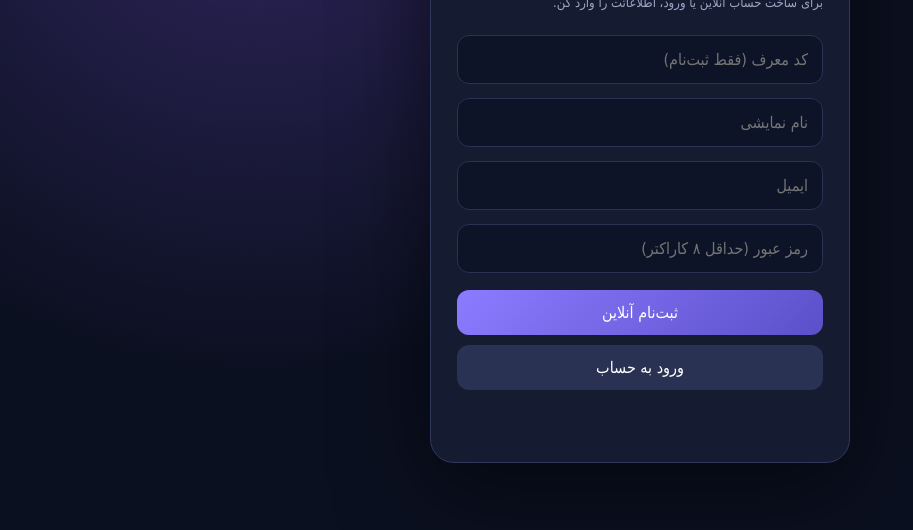
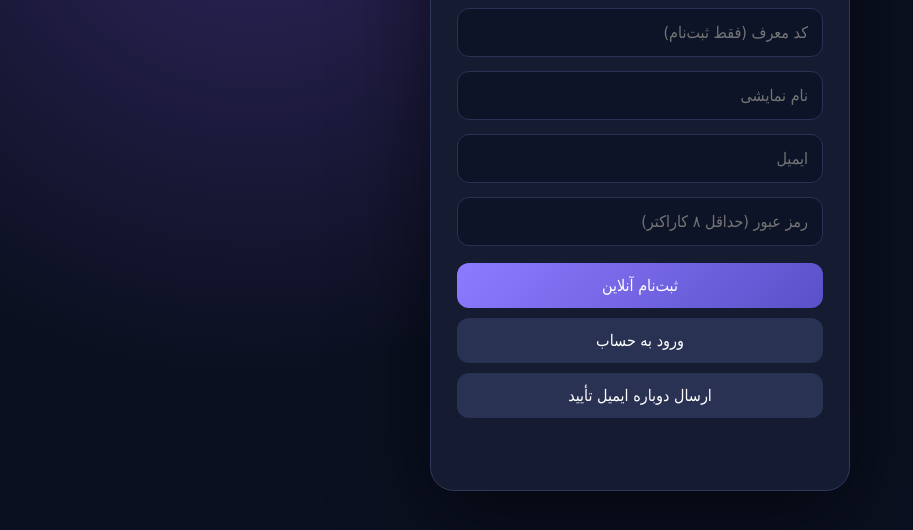
Before and after one commit to amirhosseinvalipoor888-code/moon-time, a plain HTML site: page index.html in a window 1280 px wide. Shown: the part 234-764 px from the top of the page, without its empty margins (0-913 px from the left). Drawn offline with nearby package versions, Linux system fonts and the light colour scheme.

Commit message:
Add resend confirmation email action

```diff
--- a/index.html
+++ b/index.html
@@ -10,7 +10,7 @@
 .auth{position:fixed;inset:0;z-index:20;background:radial-gradient(circle at 20% 10%,#30265e,transparent 42%),#0b1020;display:grid;place-items:center;padding:20px}.auth-card{width:min(420px,100%);background:#151b30;border:1px solid #30385b;border-radius:24px;padding:26px;box-shadow:0 25px 90px #0008}.auth-card h1{margin:8px 0;font-size:25px}.auth-card p{color:var(--muted);font-size:13px;line-height:1.9}.auth-card input{width:100%;margin:7px 0;padding:14px;border-radius:12px;border:1px solid var(--line);background:#0d1427;color:white;font:inherit}.auth-card button,.primary{width:100%;padding:13px;border:0;border-radius:12px;background:linear-gradient(135deg,#8c7bff,#5b50c9);color:white;font:inherit;margin-top:10px}.auth-error{color:#ff9baf!important;min-height:20px}.side-tools{display:flex;gap:7px;margin-top:14px}.side-tools button{flex:1;padding:10px 5px;font-size:11px}.chat-kind{font-size:9px;color:var(--cyan);margin-right:5px}.side .section{display:flex;justify-content:space-between;align-items:center}
 </style></head>
 <body>
-<div class="auth" id="authGate"><div class="auth-card"><div class="moon">☾</div><h1>Moon Time</h1><p>برای ساخت حساب آنلاین یا ورود، اطلاعاتت را وارد کن.</p><input id="inviteInput" placeholder="کد معرف (فقط ثبت‌نام)" autocomplete="off"><input id="regName" placeholder="نام نمایشی" maxlength="32"><input id="emailInput" type="email" placeholder="ایمیل"><input id="passwordInput" type="password" placeholder="رمز عبور (حداقل ۸ کاراکتر)"><button id="enterBtn">ثبت‌نام آنلاین</button><button id="loginBtn" style="background:#293252">ورود به حساب</button><p class="auth-error" id="authError"></p></div></div>
+<div class="auth" id="authGate"><div class="auth-card"><div class="moon">☾</div><h1>Moon Time</h1><p>برای ساخت حساب آنلاین یا ورود، اطلاعاتت را وارد کن.</p><input id="inviteInput" placeholder="کد معرف (فقط ثبت‌نام)" autocomplete="off"><input id="regName" placeholder="نام نمایشی" maxlength="32"><input id="emailInput" type="email" placeholder="ایمیل"><input id="passwordInput" type="password" placeholder="رمز عبور (حداقل ۸ کاراکتر)"><button id="enterBtn">ثبت‌نام آنلاین</button><button id="loginBtn" style="background:#293252">ورود به حساب</button><button id="resendBtn" style="background:#293252">ارسال دوباره ایمیل تأیید</button><p class="auth-error" id="authError"></p></div></div>
 <div class="app" id="appRoot"><aside class="side" id="side"><div class="brand"><div class="moon">☾</div><div><b>Moon Time</b><small>ارتباطی فراتر از مرزها</small></div></div><input class="search" id="search" placeholder="جست‌وجوی گفتگوها…"><div class="section">گفتگوها</div><div class="side-tools"><button class="icon" id="newChat">＋ گفتگو</button><button class="icon" id="newGroup">＋ گروه</button><button class="icon" id="newChannel">＋ کانال</button></div><div id="chatList"></div></aside>
 <main class="main" id="main"><header class="top"><button class="icon back" id="back">‹</button><div class="avatar" id="currentAvatar">✦</div><div><b id="currentName">یادداشت‌های من</b><small id="chatStatus">آماده اتصال</small></div><div class="mobile-title">Moon Time</div><div class="actions"><button class="icon" id="addMemberBtn" title="افزودن عضو">افزودن عضو</button><button class="icon" id="profileBtn" title="حساب کاربری">حساب</button><button class="icon" id="logoutBtn" title="خروج">خروج</button></div></header><section class="messages" id="messages"><div class="welcome"><div class="big">☾</div><b>به Moon Time خوش آمدی</b><br>برای شروع، یک گفتگوی جدید بساز یا گروهی ایجاد کن.</div></section><form class="composer" id="form"><input id="messageInput" autocomplete="off" placeholder="پیامت را بنویس…"><button class="send">ارسال</button></form><div class="notice" id="netStatus">در حال بررسی اتصال به سرور…</div></main></div>
 <script src="https://cdn.jsdelivr.net/npm/@supabase/supabase-js@2"></script>
@@ -158,6 +158,7 @@ $('form').addEventListener('submit',async e=>{
  input.value='';appendMessage(data,true);setStatus('پیام ارسال شد.');
 });
 $('enterBtn').onclick=register;$('loginBtn').onclick=login;
+$('resendBtn').onclick=async()=>{try{showError('');const email=$('emailInput').value.trim();if(!email)throw Error('اول ایمیلت را وارد کن.');const {error}=await sb.auth.resend({type:'signup',email,options:{emailRedirectTo:SUPABASE_URL+'/functions/v1/moon-time'}});if(error)throw error;showError('درخواست ارسال ایمیل تأیید ثبت شد. صندوق ورودی و هرزنامه را بررسی کن.');}catch(e){showError(e.message||'ارسال ایمیل ناموفق بود.');}};
 $('newChat').onclick=createDirect;$('newGroup').onclick=()=>createRoom('group');$('newChannel').onclick=()=>createRoom('channel');
 $('addMemberBtn').onclick=addMember;
 $('profileBtn').onclick=async()=>{const {data,error}=await sb.from('profiles').select('display_name,email,role').eq('id',user.id).maybeSingle();if(error){setStatus(error.message);return;}alert('نام: '+(data?.display_name||'')+'\nایمیل: '+user.email+'\nنقش: '+(data?.role||'member'));};
```
